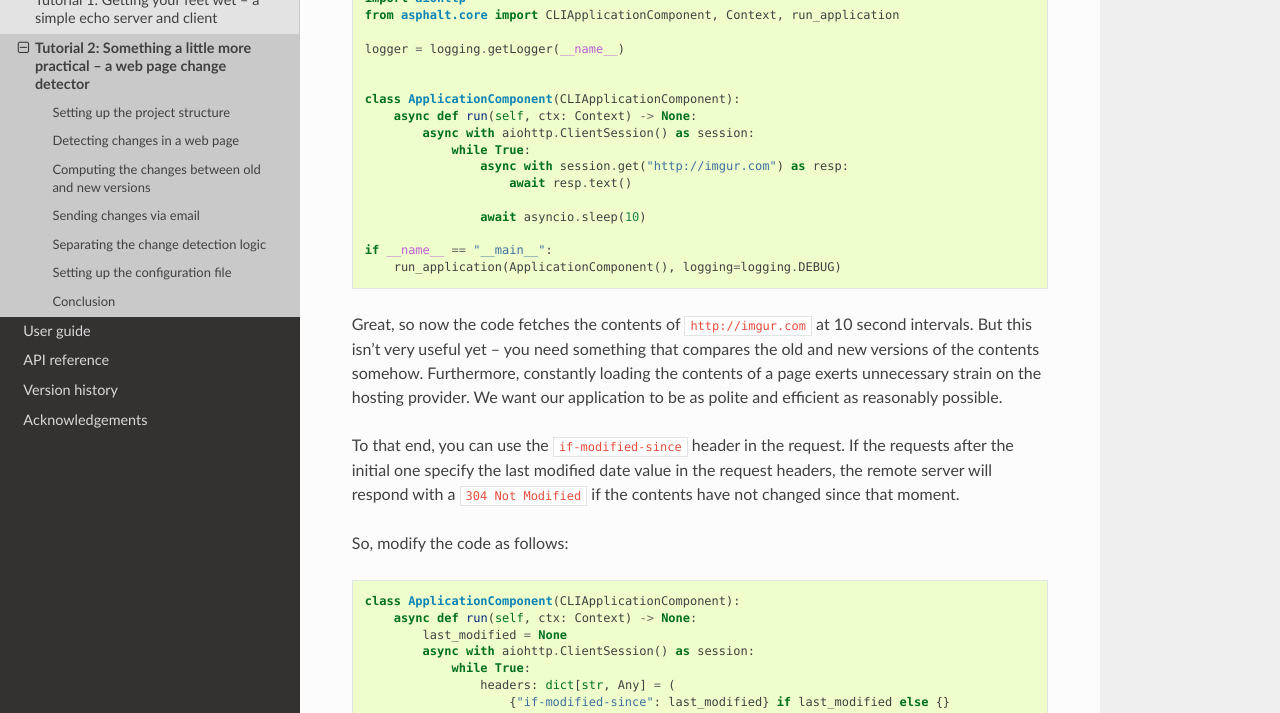
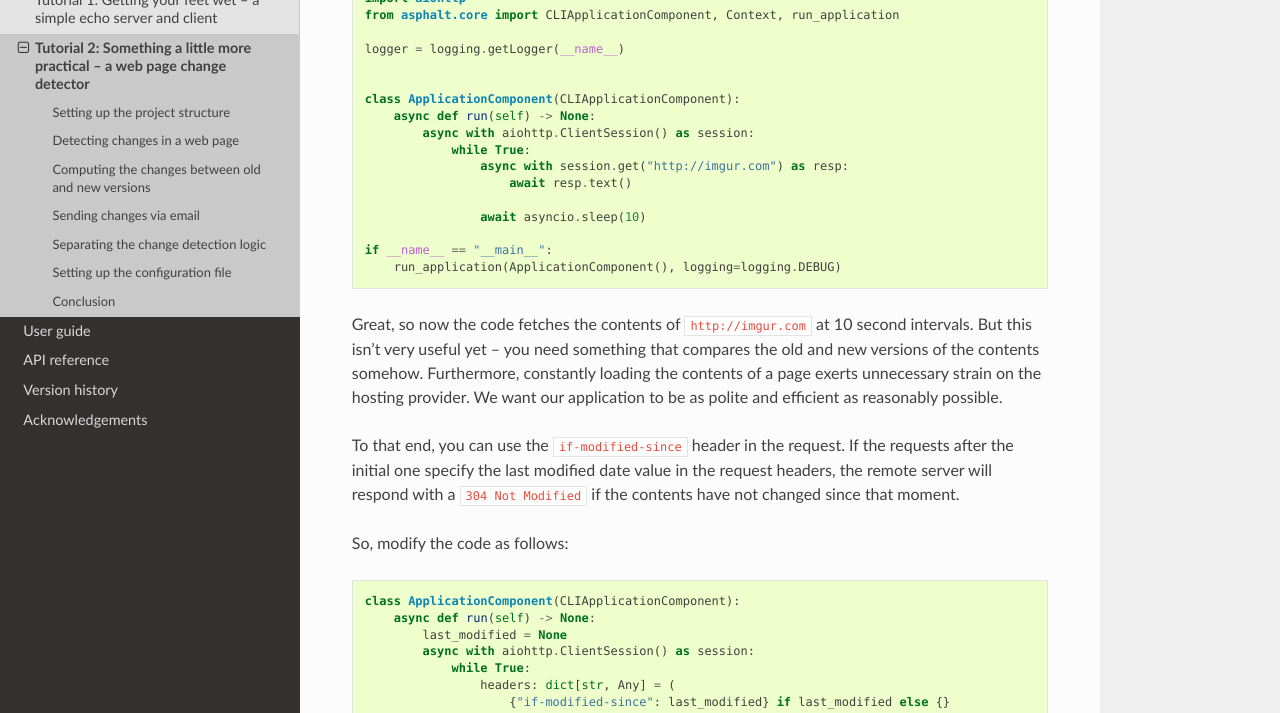
Before and after one commit to asphalt-framework/asphalt, a Sphinx documentation site: the page built from docs/tutorials/webnotifier.rst, in a window 1280 px wide and 1400 px high, scrolled down 856 px. Shown: the part 151-864 px from the top of the window. Built offline with Sphinx 7.4.7 and the Read the Docs theme 2.0.0, drawn with Linux system fonts in a browser that asks for light colours; the version number could not be read and is left out; some of the changed text lies outside the part shown.

```diff
--- a/docs/tutorials/webnotifier.rst
+++ b/docs/tutorials/webnotifier.rst
@@ -45,7 +45,7 @@ adapt code from the `aiohttp HTTP client tutorial`_::
 
 
     class ApplicationComponent(CLIApplicationComponent):
-        async def run(self, ctx: Context) -> None:
+        async def run(self) -> None:
             async with aiohttp.ClientSession() as session:
                 while True:
                     async with session.get("http://imgur.com") as resp:
@@ -69,7 +69,7 @@ respond with a ``304 Not Modified`` if the contents have not changed since that
 So, modify the code as follows::
 
     class ApplicationComponent(CLIApplicationComponent):
-        async def run(self, ctx: Context) -> None:
+        async def run(self) -> None:
             last_modified = None
             async with aiohttp.ClientSession() as session:
                 while True:
@@ -104,7 +104,7 @@ to the logger::
 
 
     class ApplicationComponent(CLIApplicationComponent):
-        async def run(self, ctx: Context) -> None:
+        async def run(self) -> None:
             async with aiohttp.ClientSession() as session:
                 last_modified, old_lines = None, None
                 while True:
@@ -164,7 +164,7 @@ And to make the the results look nicer in an email message, you can switch to us
             await super().start(ctx)
 
         @inject
-        async def run(self, ctx: Context, *, mailer: Mailer = resource()) -> None:
+        async def run(self, *, mailer: Mailer = resource()) -> None:
             async with aiohttp.ClientSession() as session:
                 last_modified, old_lines = None, None
                 diff = HtmlDiff()
@@ -311,7 +311,6 @@ become somewhat lighter::
         @inject
         async def run(
             self,
-            ctx: Context,
             *,
             mailer: Mailer = resource(),
             detector: Detector = resource(),
--- a/docs/versionhistory.rst
+++ b/docs/versionhistory.rst
@@ -20,6 +20,8 @@ This library adheres to `Semantic Versioning 2.0 <http://semver.org/>`_.
   (use the ``!!python/name`` YAML tag instead and replace ``:`` with ``.`` in the
   reference)
 - **BACKWARD INCOMPATIBLE** Dropped support for context attributes
+- **BACKWARD INCOMPATIBLE** Dropped the ``ctx`` parameter from
+  ``CLIApplicationComponent.run()``
 - **BACKWARD INCOMPATIBLE** Moved all exported functions and classes directly to
   ``asphalt.core`` and made submodules private
 - Dropped support for Python 3.8 and earlier
```
Also changed, not shown: 4 other files.
